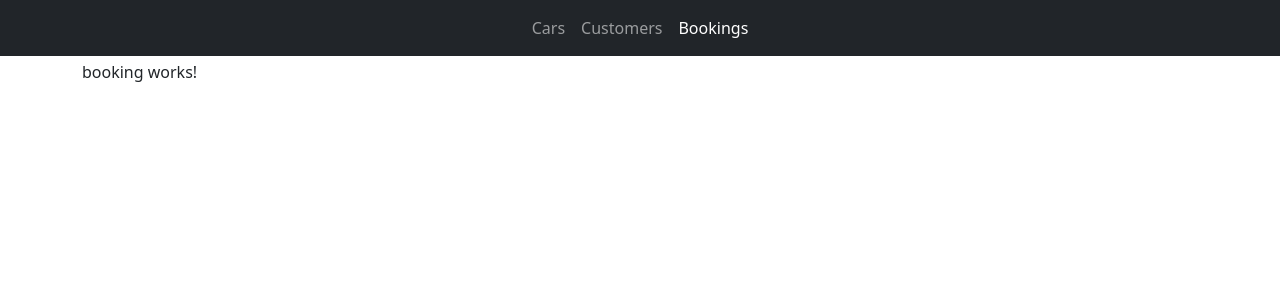
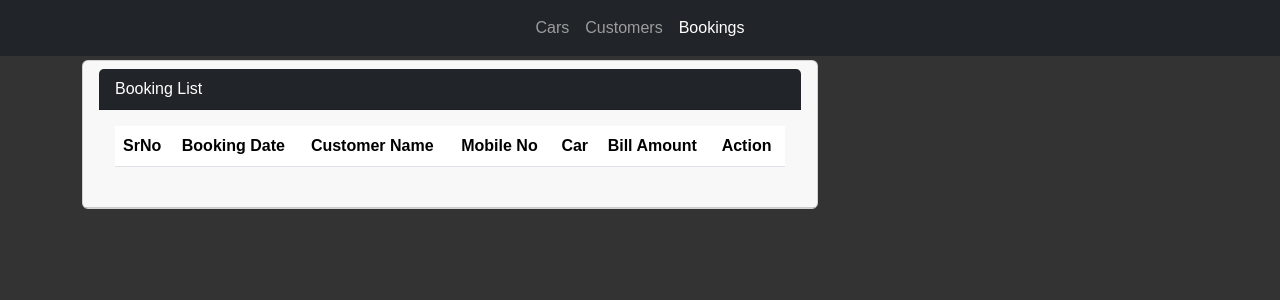
Before and after one commit to AndreiTufeanu/BookingApp, an Angular app: page /booking in a window 1280 px wide. Shown: the top 300 px of the page. Built offline with nearby package versions, Linux system fonts and the light colour scheme.

Commit message:
feat: add basic table layout to Car, Customer, and Booking components

```diff
--- a/src/app/components/booking/booking.component.html
+++ b/src/app/components/booking/booking.component.html
@@ -1 +1,33 @@
-<p>booking works!</p>
+<div class="row">
+    <div class="col-8">
+        <div class="card">
+            <div class="card-header">
+                <div class="card-header bg-dark text-white">
+                    Booking List
+                </div>
+                <div class="card-body">
+                    <div class="row">
+                        <div class="table-responsive">
+                            <table class="table table-striped table-hover">
+                                <thead>
+                                    <tr>
+                                        <th>SrNo</th>
+                                        <th>Booking Date</th>
+                                        <th>Customer Name</th>
+                                        <th>Mobile No</th>
+                                        <th>Car</th>
+                                        <th>Bill Amount</th>
+                                        <th>Action</th>
+                                    </tr>
+                                </thead>
+                                <tbody>
+
+                                </tbody>
+                            </table>
+                        </div>
+                    </div>
+                </div>
+            </div>
+        </div>
+    </div>
+</div>
--- a/src/app/components/car/car.component.html
+++ b/src/app/components/car/car.component.html
@@ -1 +1,31 @@
-<p>car works!</p>
+<div class="row">
+    <div class="col-8">
+        <div class="card">
+            <div class="card-header">
+                <div class="card-header bg-dark text-white">
+                    Car List
+                </div>
+                <div class="card-body">
+                    <div class="row">
+                        <div class="table-responsive">
+                            <table class="table table-striped table-hover">
+                                <thead>
+                                    <tr>
+                                        <th>SrNo</th>
+                                        <th>Brand</th>
+                                        <th>Model</th>
+                                        <th>RegNo</th>
+                                        <th>Year</th>
+                                        <th>Action</th>
+                                    </tr>
+                                </thead>
+                                <tbody>
+                                </tbody>
+                            </table>
+                        </div>
+                    </div>
+                </div>
+            </div>
+        </div>
+    </div>
+</div>
--- a/src/app/components/customer/customer.component.html
+++ b/src/app/components/customer/customer.component.html
@@ -1 +1,32 @@
-<p>customer works!</p>
+<div class="row">
+    <div class="col-8">
+        <div class="card">
+            <div class="card-header">
+                <div class="card-header bg-dark text-white">
+                    Customer List
+                </div>
+                <div class="card-body">
+                    <div class="row">
+                        <div class="table-responsive">
+                            <table class="table table-striped table-hover">
+                                <thead>
+                                    <tr>
+                                        <th>SrNo</th>
+                                        <th>Name</th>
+                                        <th>City</th>
+                                        <th>MobileNo</th>
+                                        <th>Email</th>
+                                        <th>Action</th>
+                                    </tr>
+                                </thead>
+                                <tbody>
+
+                                </tbody>
+                            </table>
+                        </div>
+                    </div>
+                </div>
+            </div>
+        </div>
+    </div>
+</div>
--- a/src/styles.css
+++ b/src/styles.css
@@ -1 +1,8 @@
-/* You can add global styles to this file, and also import other style files */
+body {
+    background-color: #333;
+    font-family: 'Arial', sans-serif;
+    margin: 0;
+    padding: 0;
+    min-height: 100vh;
+    color: #fff;
+}
```
